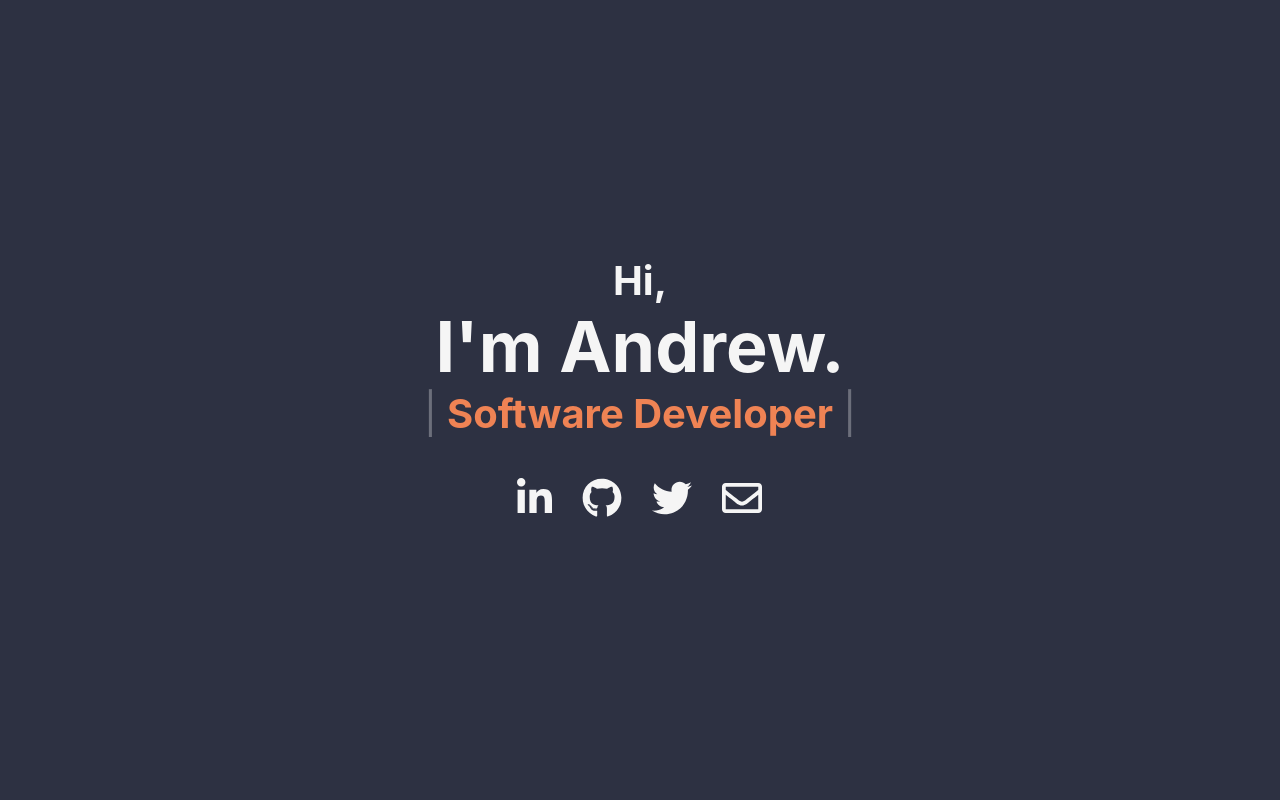
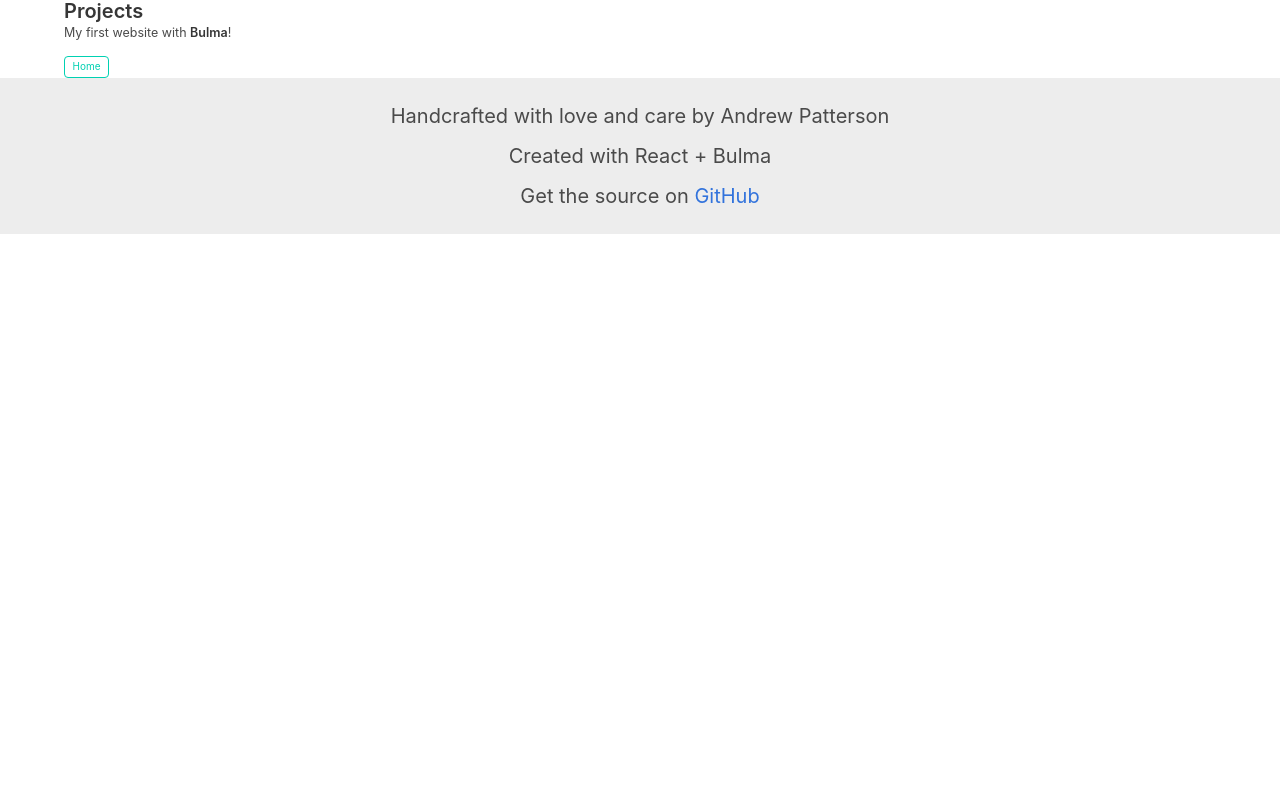
Before and after one commit to andrewpat24/portfolio, a React (Create React App) app: page /Projects in a window 1280 px wide. Shown: the top 800 px of the page. Built offline with nearby package versions, Linux system fonts and the light colour scheme.

Commit message:
Adds routing. Seperates app component into home page. Adds button redirect from all projects to /projects.

```diff
--- a/package.json
+++ b/package.json
@@ -10,6 +10,7 @@
     "nodemon": "^1.19.1",
     "react": "^16.8.6",
     "react-dom": "^16.8.6",
+    "react-router-dom": "^5.0.1",
     "react-scripts": "3.0.1"
   },
   "scripts": {
--- a/src/App.js
+++ b/src/App.js
@@ -1,19 +1,18 @@
 import React from "react";
-import Hero from "./components/HeroComponent";
-import Skills from "./components/SkillsComponent";
-import Projects from "./components/ProjectsComponent";
+import { BrowserRouter, Route } from "react-router-dom";
+import Home from "./components/Home";
+import AllProjects from "./components/AllProjects";
 import Footer from "./components/Footer";
-import About from "./components/About";
 
 function App() {
   return (
-    <section className="app">
-      <Hero />
-      <Skills />
-      <Projects />
-      <About />
-      <Footer />
-    </section>
+    <BrowserRouter>
+      <section className="app">
+        <Route exact path="/" component={Home} />
+        <Route exact path="/Projects" component={AllProjects} />
+        <Footer />
+      </section>
+    </BrowserRouter>
   );
 }
 
--- /dev/null
+++ b/src/components/AllProjects.js
@@ -0,0 +1,21 @@
+import React from "react";
+import { Link } from "react-router-dom";
+import ProjectCardGenerator from "./ProjectCardGeneratorComponent";
+
+function Home() {
+  return (
+    <section className="AllProjects">
+      <div className="container">
+        <h1 className="title">Projects</h1>
+        <p className="subtitle">
+          My first website with <strong>Bulma</strong>!
+        </p>
+        <Link to="/" class="button is-primary is-outlined">
+          Home
+        </Link>
+      </div>
+    </section>
+  );
+}
+
+export default Home;
--- /dev/null
+++ b/src/components/Home.js
@@ -0,0 +1,18 @@
+import React from "react";
+import Hero from "./HeroComponent";
+import Skills from "./SkillsComponent";
+import Projects from "./ProjectsComponent";
+import About from "./About";
+
+function Home() {
+  return (
+    <section className="Home">
+      <Hero />
+      <Skills />
+      <Projects />
+      <About />
+    </section>
+  );
+}
+
+export default Home;
--- a/src/components/ProjectCardComponent.js
+++ b/src/components/ProjectCardComponent.js
@@ -28,7 +28,11 @@ function ProjectCardComponent(props) {
         <div className="card add-border-radius reduce-card-max-width increase-card-min-width">
           <div className="card-image">
             <figure className="image is-4by3">
-              <img src={props.Image} alt="Project Image" />
+              <img
+                className="add-border-radius"
+                src={props.Image}
+                alt="Project Image"
+              />
             </figure>
           </div>
           <div className="card-content">
--- a/src/components/ProjectsComponent.js
+++ b/src/components/ProjectsComponent.js
@@ -1,4 +1,5 @@
 import React from "react";
+import { Link } from "react-router-dom";
 import "../styles/Projects.scss";
 import ProjectCardGenerator from "./ProjectCardGeneratorComponent";
 // import ProjectCard from "./ProjectCardComponent";
@@ -19,7 +20,9 @@ function ProjectsComponent() {
                 </p>
               </div>
               <div className="projects-page-link">
-                <a class="button is-primary is-outlined">All Projects</a>
+                <Link to="/Projects" class="button is-primary is-outlined">
+                  All Projects
+                </Link>
               </div>
             </div>
             <div className="column is-three-quarters">
```
Also changed, not shown: 1 other file (tests, documents, lock files or other folders).
